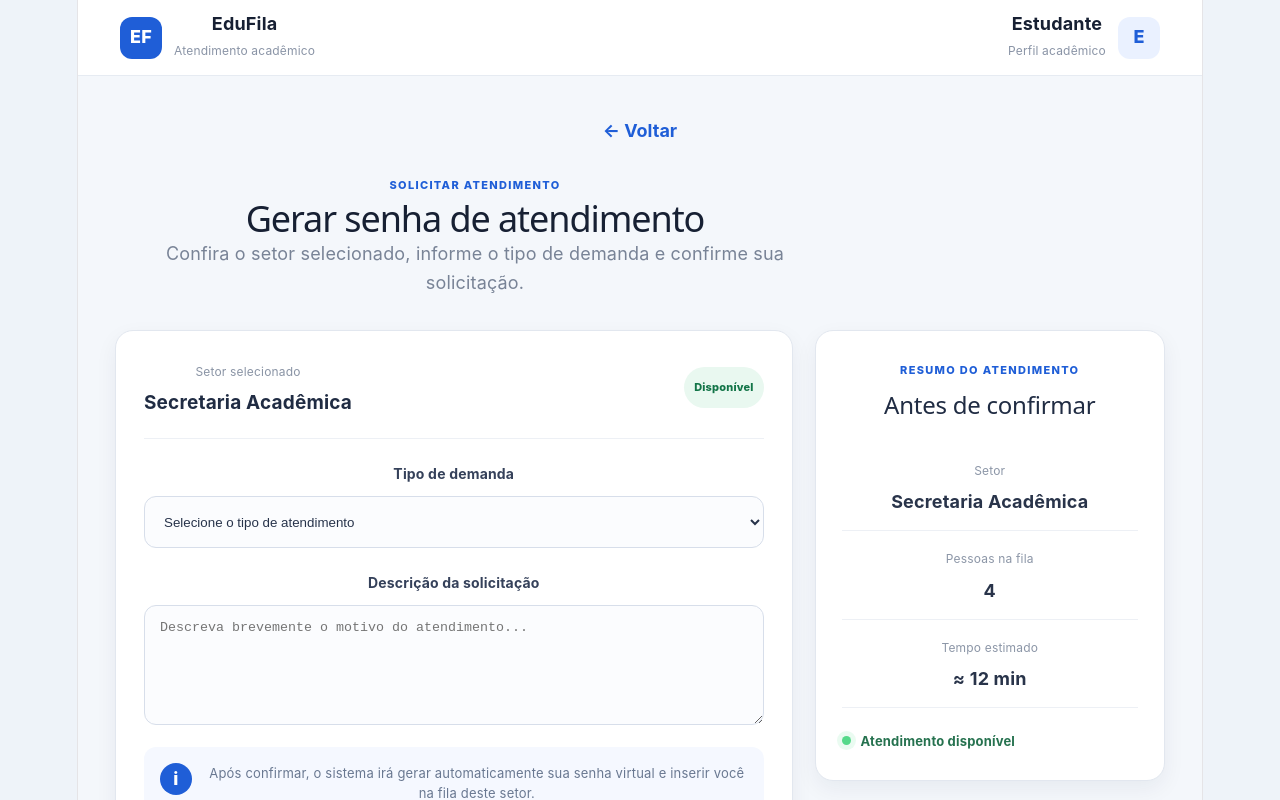
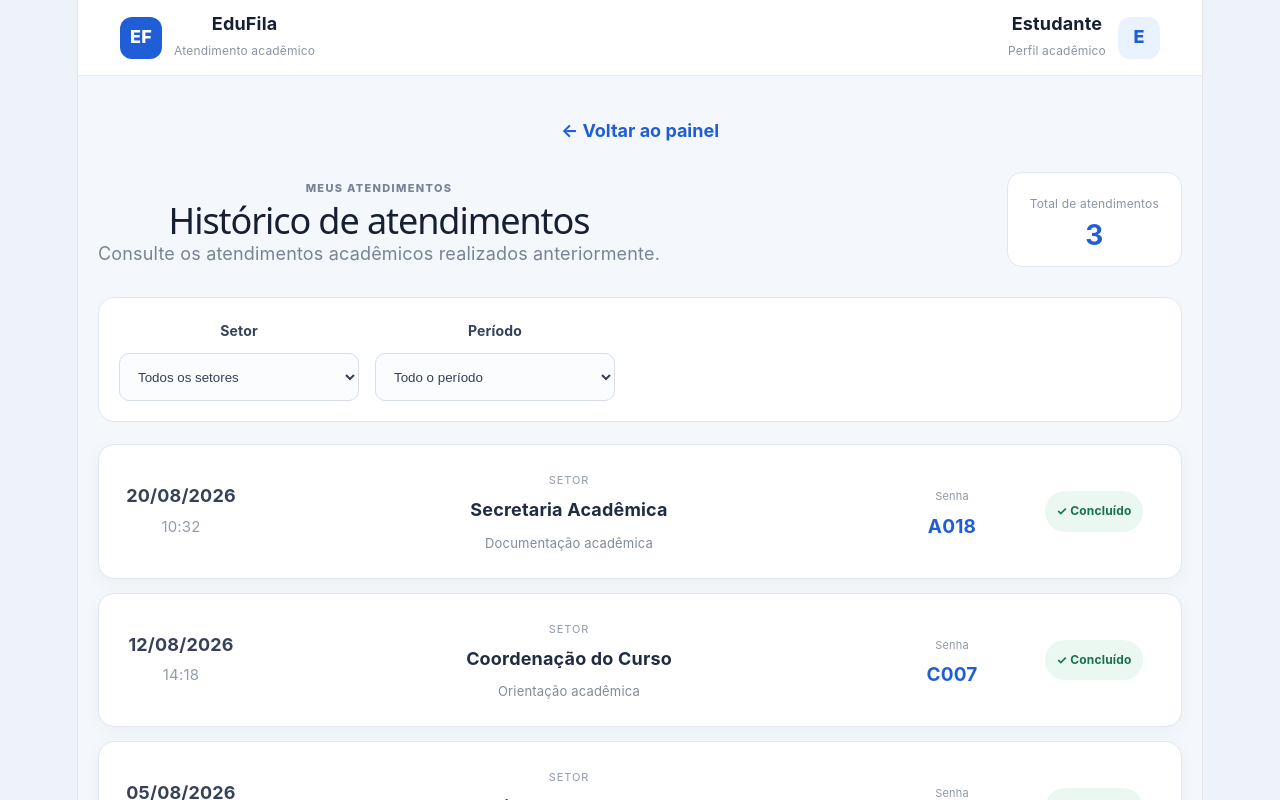
Before and after one commit to jarbaslutero22/edufila-ui, a React (Vite) app: page / in a window 1280 px wide. Shown: the top 800 px of the page. Built offline with nearby package versions, Linux system fonts and the light colour scheme.

Commit message:
feat: implementa tela de histórico de atendimentos

```diff
--- a/src/App.css
+++ b/src/App.css
@@ -1123,3 +1123,212 @@ button {
     flex-direction: column;
   }
 }
+
+.historico-container {
+  width: min(1100px, calc(100% - 40px));
+  margin: 0 auto;
+  padding: 42px 0 60px;
+}
+
+.historico-header {
+  display: flex;
+  align-items: flex-end;
+  justify-content: space-between;
+  gap: 30px;
+}
+
+.historico-header h1 {
+  margin: 7px 0;
+  color: #172033;
+  font-size: 36px;
+  letter-spacing: -0.03em;
+}
+
+.historico-header p {
+  margin: 0;
+  color: #788396;
+}
+
+.historico-total {
+  min-width: 165px;
+  padding: 18px 22px;
+  border: 1px solid #e1e7f0;
+  border-radius: 15px;
+  background: #ffffff;
+}
+
+.historico-total span {
+  display: block;
+  color: #8a94a5;
+  font-size: 12px;
+}
+
+.historico-total strong {
+  display: block;
+  margin-top: 5px;
+  color: #1f5ed7;
+  font-size: 28px;
+}
+
+.historico-filtros {
+  display: grid;
+  grid-template-columns: repeat(2, minmax(0, 240px));
+  gap: 16px;
+  margin-top: 30px;
+  padding: 20px;
+  border: 1px solid #e2e7ef;
+  border-radius: 16px;
+  background: #ffffff;
+}
+
+.historico-filtros select {
+  height: 48px;
+  padding: 0 14px;
+  border: 1px solid #d7deea;
+  border-radius: 10px;
+  outline: none;
+  background: #fbfcfe;
+  color: #344157;
+}
+
+.historico-lista {
+  display: grid;
+  gap: 14px;
+  margin-top: 22px;
+}
+
+.historico-card {
+  display: grid;
+  grid-template-columns: 120px 1fr 110px 130px;
+  align-items: center;
+  gap: 22px;
+  padding: 22px;
+  border: 1px solid #e1e7f0;
+  border-radius: 16px;
+  background: #ffffff;
+  box-shadow: 0 5px 18px rgba(21, 34, 58, 0.04);
+}
+
+.historico-data {
+  display: grid;
+  gap: 4px;
+}
+
+.historico-data span {
+  color: #344157;
+  font-weight: 700;
+}
+
+.historico-data small {
+  color: #929cac;
+}
+
+.historico-principal {
+  min-width: 0;
+}
+
+.historico-principal > div {
+  display: grid;
+  gap: 4px;
+}
+
+.historico-label {
+  color: #909aaa;
+  font-size: 11px;
+  text-transform: uppercase;
+  letter-spacing: 0.08em;
+}
+
+.historico-principal strong {
+  color: #202c43;
+}
+
+.historico-principal p {
+  margin: 6px 0 0;
+  color: #808b9c;
+  font-size: 13px;
+}
+
+.historico-senha {
+  display: grid;
+  gap: 4px;
+}
+
+.historico-senha span {
+  color: #909aaa;
+  font-size: 11px;
+}
+
+.historico-senha strong {
+  color: #1f5ed7;
+  font-size: 19px;
+}
+
+.status-concluido {
+  display: inline-block;
+  padding: 7px 11px;
+  border-radius: 999px;
+  color: #18724d;
+  background: #eaf8f1;
+  font-size: 12px;
+  font-weight: 750;
+}
+
+.historico-info {
+  display: flex;
+  align-items: center;
+  gap: 13px;
+  margin-top: 22px;
+  padding: 16px 18px;
+  border-radius: 13px;
+  background: #f5f8ff;
+}
+
+.historico-info p {
+  margin: 0;
+  color: #6d7b91;
+  font-size: 13px;
+}
+
+@media (max-width: 760px) {
+  .historico-header {
+    align-items: stretch;
+    flex-direction: column;
+  }
+
+  .historico-total {
+    width: fit-content;
+  }
+
+  .historico-card {
+    grid-template-columns: 1fr 1fr;
+  }
+
+  .historico-principal {
+    grid-column: 1 / -1;
+    grid-row: 1;
+  }
+}
+
+@media (max-width: 520px) {
+  .historico-container {
+    width: calc(100% - 28px);
+    padding-top: 28px;
+  }
+
+  .historico-header h1 {
+    font-size: 29px;
+  }
+
+  .historico-filtros {
+    grid-template-columns: 1fr;
+  }
+
+  .historico-card {
+    grid-template-columns: 1fr;
+  }
+
+  .historico-principal {
+    grid-column: auto;
+  }
+}
--- a/src/App.jsx
+++ b/src/App.jsx
@@ -1,7 +1,7 @@
-import GeracaoSenha from "./pages/GeracaoSenha"
+import HistoricoAtendimentos from "./pages/HistoricoAtendimentos"
 
 function App() {
-  return <GeracaoSenha />
+  return <HistoricoAtendimentos />
 }
 
 export default App
--- /dev/null
+++ b/src/pages/HistoricoAtendimentos.jsx
@@ -0,0 +1,141 @@
+import "../App.css"
+
+function HistoricoAtendimentos() {
+  const atendimentos = [
+    {
+      data: "20/08/2026",
+      senha: "A018",
+      setor: "Secretaria Acadêmica",
+      demanda: "Documentação acadêmica",
+      status: "Concluído",
+      horario: "10:32",
+    },
+    {
+      data: "12/08/2026",
+      senha: "C007",
+      setor: "Coordenação do Curso",
+      demanda: "Orientação acadêmica",
+      status: "Concluído",
+      horario: "14:18",
+    },
+    {
+      data: "05/08/2026",
+      senha: "A041",
+      setor: "Atendimento ao Estudante",
+      demanda: "Informações acadêmicas",
+      status: "Concluído",
+      horario: "09:45",
+    },
+  ]
+
+  return (
+    <main className="dashboard-page">
+      <header className="dashboard-header">
+        <div className="dashboard-brand">
+          <div className="brand-badge-small">EF</div>
+
+          <div>
+            <strong>EduFila</strong>
+            <span>Atendimento acadêmico</span>
+          </div>
+        </div>
+
+        <div className="dashboard-user">
+          <div>
+            <strong>Estudante</strong>
+            <span>Perfil acadêmico</span>
+          </div>
+
+          <div className="user-avatar">E</div>
+        </div>
+      </header>
+
+      <section className="historico-container">
+        <button className="back-button" type="button">
+          ← Voltar ao painel
+        </button>
+
+        <div className="historico-header">
+          <div>
+            <p className="eyebrow-dashboard">MEUS ATENDIMENTOS</p>
+            <h1>Histórico de atendimentos</h1>
+            <p>
+              Consulte os atendimentos acadêmicos realizados anteriormente.
+            </p>
+          </div>
+
+          <div className="historico-total">
+            <span>Total de atendimentos</span>
+            <strong>{atendimentos.length}</strong>
+          </div>
+        </div>
+
+        <section className="historico-filtros">
+          <div className="field-group">
+            <label htmlFor="setor-historico">Setor</label>
+
+            <select id="setor-historico" defaultValue="todos">
+              <option value="todos">Todos os setores</option>
+              <option value="secretaria">Secretaria Acadêmica</option>
+              <option value="coordenacao">Coordenação do Curso</option>
+              <option value="atendimento">Atendimento ao Estudante</option>
+            </select>
+          </div>
+
+          <div className="field-group">
+            <label htmlFor="periodo-historico">Período</label>
+
+            <select id="periodo-historico" defaultValue="todos">
+              <option value="todos">Todo o período</option>
+              <option value="30">Últimos 30 dias</option>
+              <option value="90">Últimos 90 dias</option>
+              <option value="ano">Este ano</option>
+            </select>
+          </div>
+        </section>
+
+        <section className="historico-lista">
+          {atendimentos.map((atendimento) => (
+            <article className="historico-card" key={atendimento.senha}>
+              <div className="historico-data">
+                <span>{atendimento.data}</span>
+                <small>{atendimento.horario}</small>
+              </div>
+
+              <div className="historico-principal">
+                <div>
+                  <span className="historico-label">Setor</span>
+                  <strong>{atendimento.setor}</strong>
+                </div>
+
+                <p>{atendimento.demanda}</p>
+              </div>
+
+              <div className="historico-senha">
+                <span>Senha</span>
+                <strong>{atendimento.senha}</strong>
+              </div>
+
+              <div className="historico-status">
+                <span className="status-concluido">
+                  ✓ {atendimento.status}
+                </span>
+              </div>
+            </article>
+          ))}
+        </section>
+
+        <div className="historico-info">
+          <div className="notice-icon">i</div>
+
+          <p>
+            Os atendimentos concluídos são registrados automaticamente no
+            histórico do EduFila.
+          </p>
+        </div>
+      </section>
+    </main>
+  )
+}
+
+export default HistoricoAtendimentos
```
